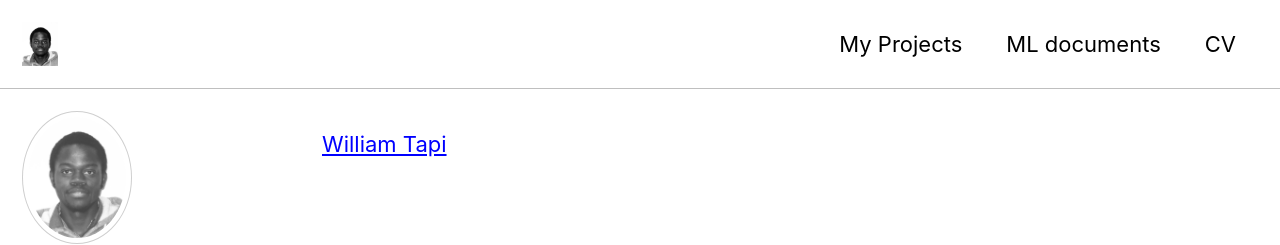
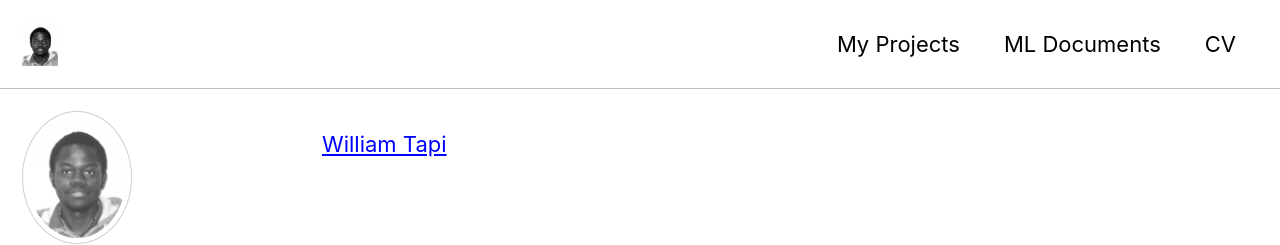
Before and after one commit to Will007-max/Will007-max.github.io, a Jekyll site: the page built from _pages/resume.md, in a window 1280 px wide and 900 px high. Shown: the top 245 px of the window. Built offline with Jekyll 4.4.1, drawn with Linux system fonts in a browser that asks for light colours; cached includes are drawn as plain includes; comment, search, counter and statistics services are not loaded.

```diff
--- a/_data/navigation.yml
+++ b/_data/navigation.yml
@@ -4,7 +4,7 @@
     #url: https://will007-max.github.io
   - title: "My Projects"
     url: https://will007-max.github.io
-  - title: "ML documents"
+  - title: "ML Documents"
     url: https://will007-max.github.io
   - title: "CV"
     url: /resume
```
